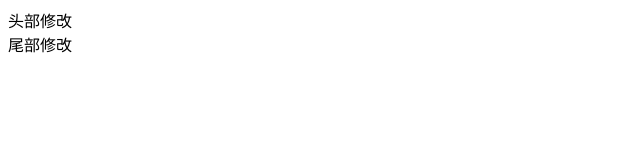
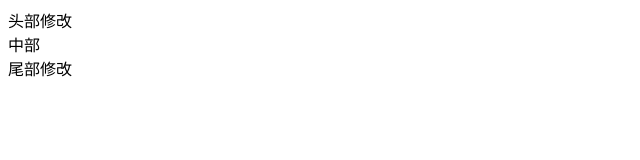
Before and after one commit to hwenli/h51707, a plain HTML site: page index.html in a window 1280 px wide. Shown: the whole page, without its empty margins (0-640 px from the left). Drawn offline with Linux system fonts and the light colour scheme.

Commit message:
修改中部

```diff
--- a/index.html
+++ b/index.html
@@ -6,6 +6,7 @@
 </head>
 <body>
 	<div class="header">头部修改</div>
+	<div class="main">中部</div>
 	<div class="footer">尾部修改</div>
 </body>
 </html>
```
